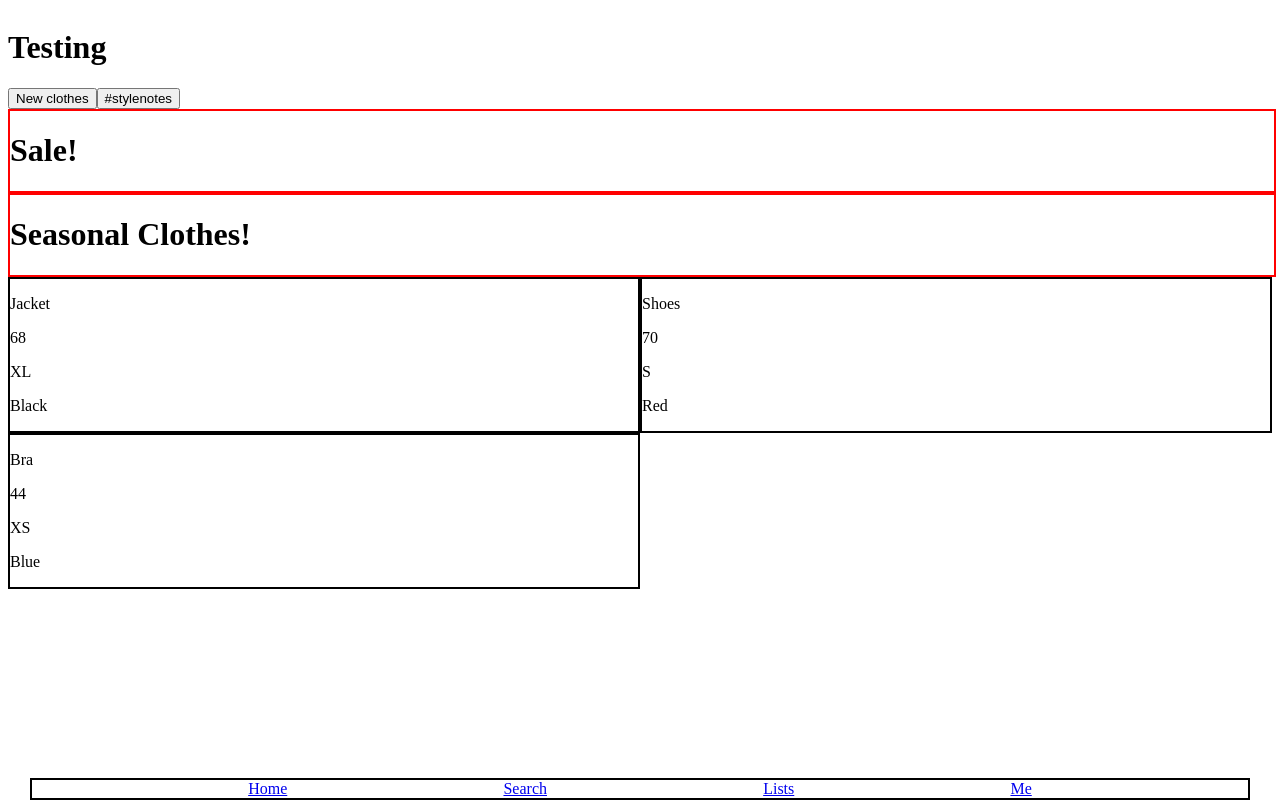
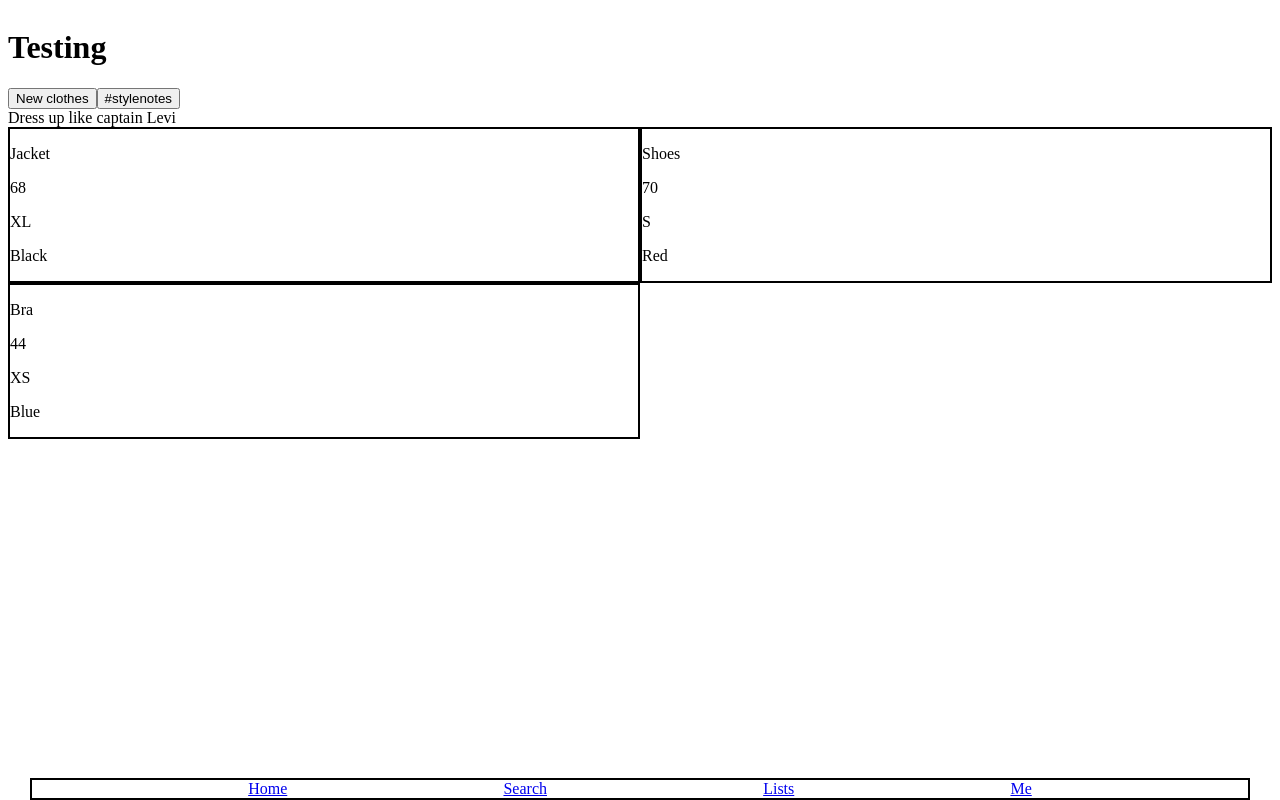
Before and after one commit to spacepolice10/shop-next, a Next.js app: page / in a window 1280 px wide. Built offline with nearby package versions, Linux system fonts and the light colour scheme.

Commit message:
feat: reimage banners implem basic screen routing

```diff
--- /dev/null
+++ b/pages/home/Banner.js
@@ -0,0 +1,7 @@
+export default function Banner ({ content }) {
+    return (
+        <div>
+            {content[0].title}
+        </div>
+    )
+}
--- a/pages/home/HomePage.js
+++ b/pages/home/HomePage.js
@@ -1,9 +1,16 @@
 import ItemsList from '../itemsList/ItemsList';
+import Banner from './Banner';
 import testData from '../testData';
 
 export default function HomePage () {
     const items = testData.items.clothes;
+    const banners = [
+        testData.blog[0]
+    ]
     return (
-        <ItemsList items={items} />
+        <div>
+            <Banner content={banners}  />
+            <ItemsList items={items} />
+        </div>
     )
 }
--- a/pages/home/banners/SaleBanner.js
+++ b/pages/home/banners/SaleBanner.js
@@ -1,4 +1,4 @@
-import Banner from '../../../components/Banner';
+import Banner from '../../search/categories/CategoryBanner';
 const SaleBanner = () => {
 	return (
 		<Banner>
--- a/pages/home/banners/SeasonBanner.js
+++ b/pages/home/banners/SeasonBanner.js
@@ -1,4 +1,4 @@
-import Banner from '../../../components/Banner';
+import Banner from '../../search/categories/CategoryBanner';
 const SeasonBanner = () => {
 	return (
 		<Banner>
--- a/pages/home/index.js
+++ b/pages/home/index.js
@@ -1,7 +1,4 @@
 import { useState } from 'react';
-import testData from '../testData';
-import SaleBanner from './banners/SaleBanner';
-import SeasonBanner from './banners/SeasonBanner';
 import HomePage from './HomePage';
 import Blog from '../blog/Blog';
 
@@ -22,8 +19,6 @@ export default function Home() {
 	return (
 		<>
 			<ScreenPicker setScreen={setScreen} />
-			<SaleBanner />
-			<SeasonBanner />
 			{screen}
 		</>
 	)
--- a/pages/search/Categories.js
+++ b/pages/search/Categories.js
@@ -1,5 +1,5 @@
 import React from 'react';
-import Banner from '../../components/Banner';
+import CategoryBanner from './categories/CategoryBanner';
 import A from '../../components/A';
 import testData from '../testData';
 
@@ -13,9 +13,9 @@ export default function Categories () {
 					<>
 						<A href={`/search/categories/${category.name}`}>
 							<div>
-								<Banner>
+								<CategoryBanner>
 									<h1>{ category.name }</h1>
-								</Banner>
+								</CategoryBanner>
 							</div>
 						</A>
 					</>
--- a/components/Banner.js
+++ b/pages/search/categories/CategoryBanner.js
@@ -1,4 +1,4 @@
-const Banner = (props) => {
+const CategoryBanner = (props) => {
 	return (
 		<div className = 'testClass'>
 			{props.children}
@@ -12,4 +12,4 @@ const Banner = (props) => {
 	)
 }
 
-export default Banner;
+export default CategoryBanner;
```
